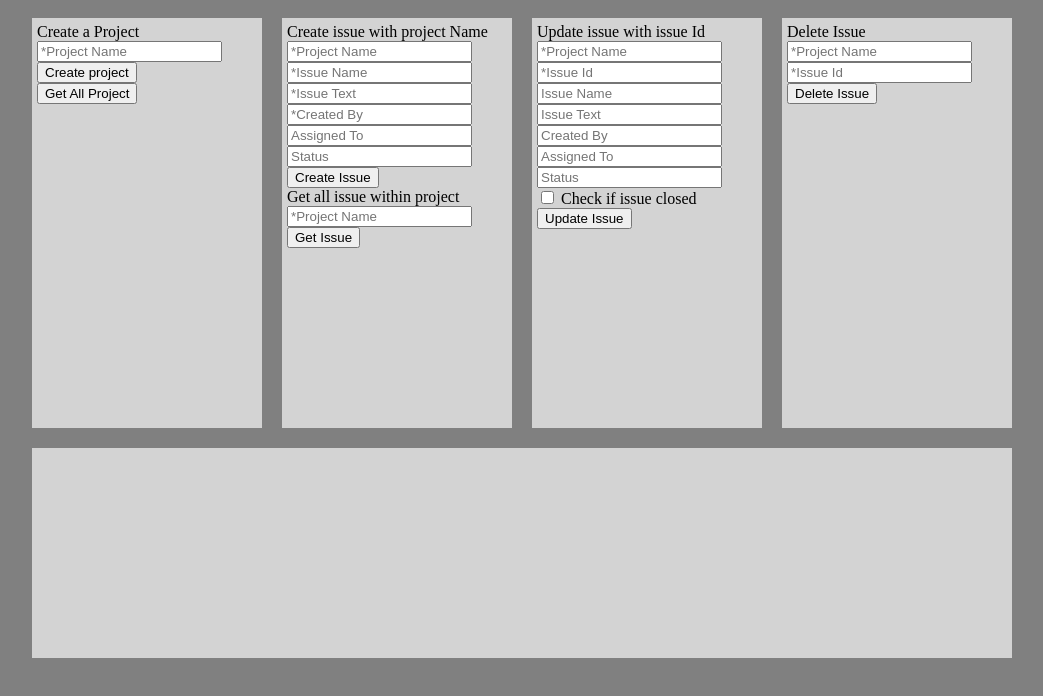
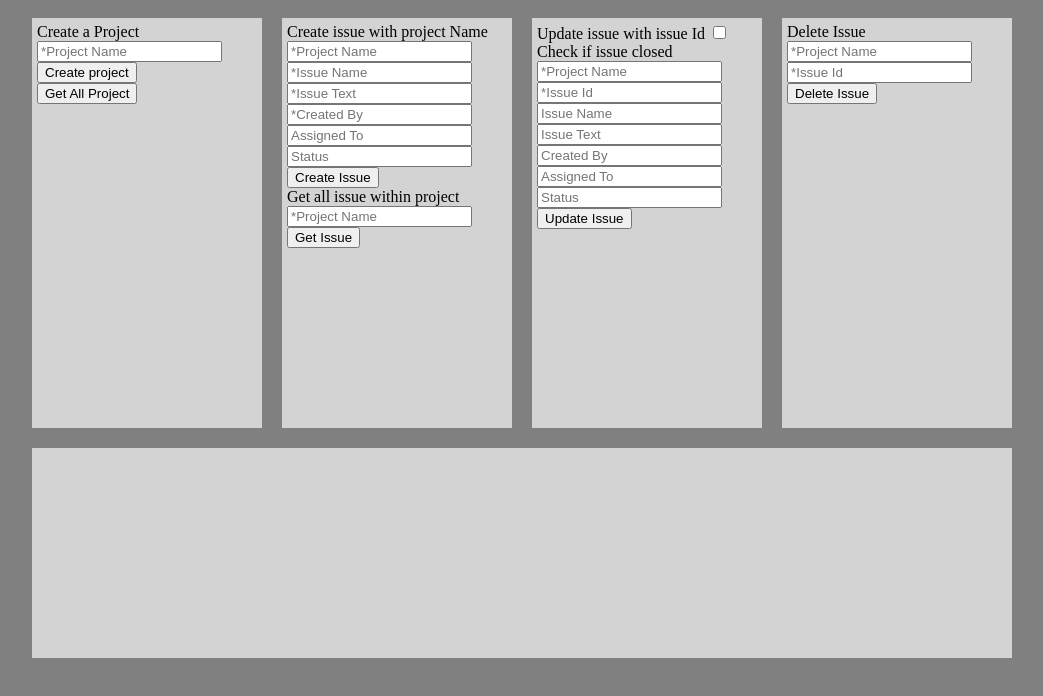
Before and after one commit to turfanda/betafccissuetracker, a website: page views/index.html in a window 1280 px wide. Shown: the whole page, without its empty margins (118-1161 px from the left). Drawn offline with nearby package versions, Linux system fonts and the light colour scheme.

Commit message:
☔️👂 Checkpoint views/index.html:596315/72

```diff
--- a/views/index.html
+++ b/views/index.html
@@ -46,6 +46,7 @@
         </div>
         <div class="insideDiv">
             Update issue with issue Id
+          <label><input type="checkbox" name="open" value="false"/>Check if issue closed</label>
             <form id="issueUpdateForm">
                 <input type="text" name="project_name" placeholder="*Project Name" required>
                 <input id="issueId" type="text" name="issue_Id" placeholder="*Issue Id" required>
@@ -54,7 +55,7 @@
                 <input type="text" name="created_by" placeholder="Created By">
                 <input type="text" name="assigned_to" placeholder="Assigned To">
                 <input type="text" name="status" placeholder="Status"><br>
-                <label><input type="checkbox" id="opt1" name="open" value="1"> Check if issue closed</label>
+
                 <button id="issueUpdateSubmit">Update Issue</button>
             </form>
 
```
